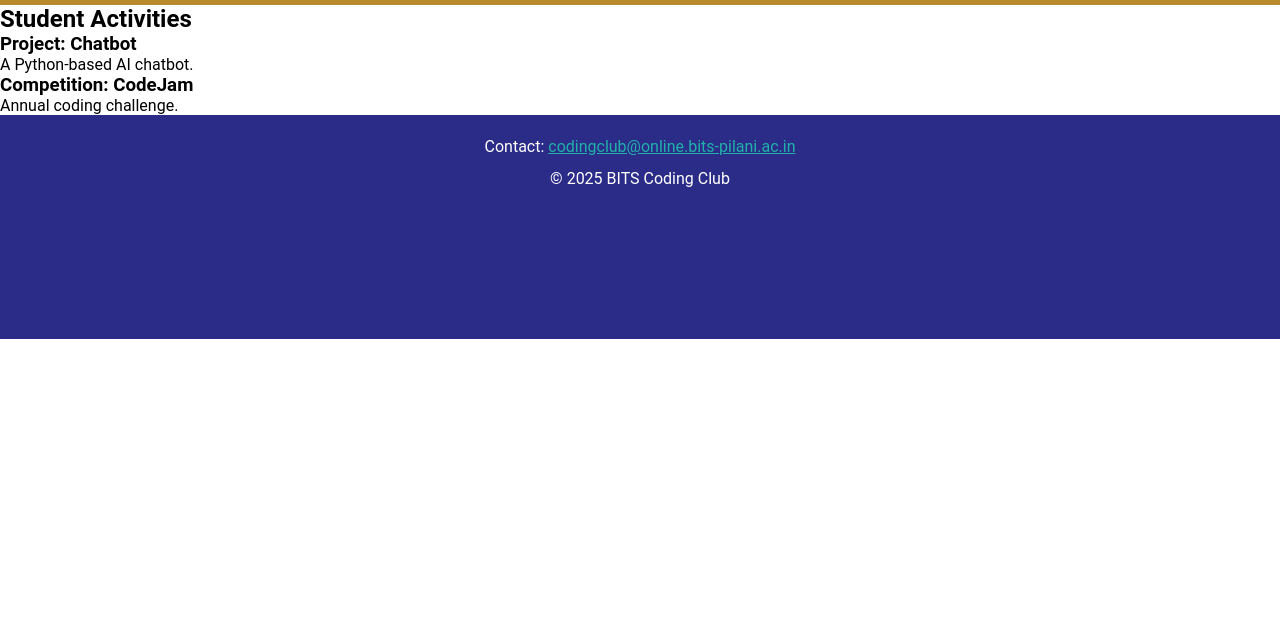
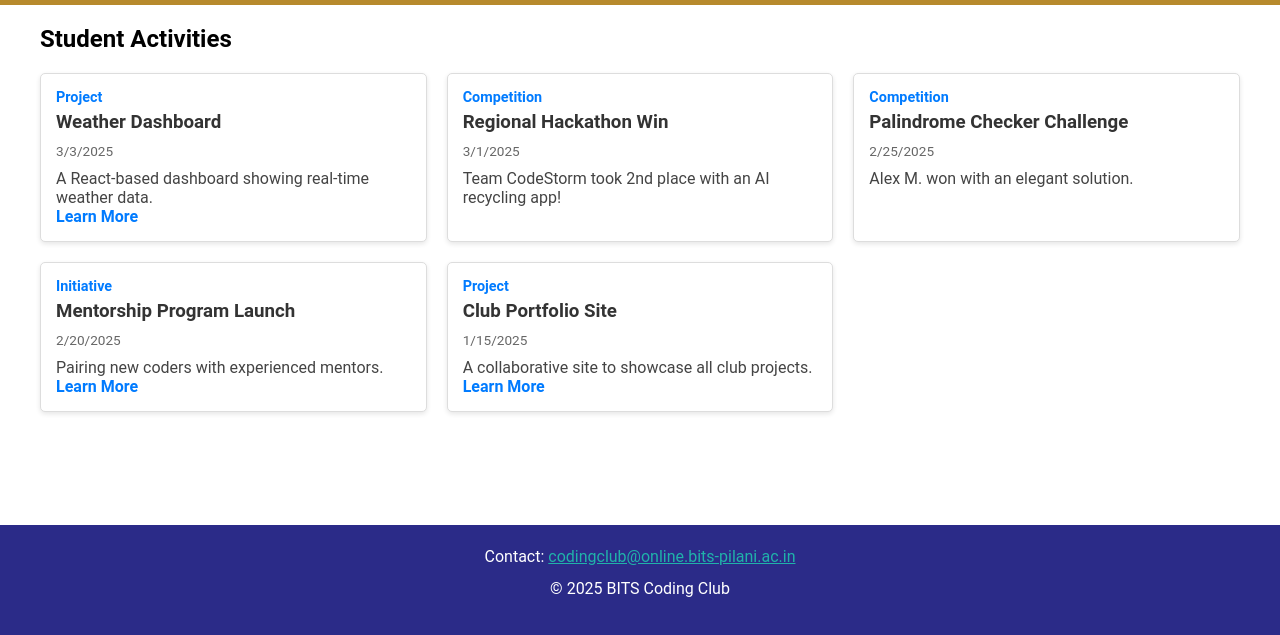
Before and after one commit to mdkamranalam/bits_coding_club_website, a plain HTML site: page activities.html in a window 1280 px wide. Shown: the part 65-700 px from the top of the page. Drawn offline with Linux system fonts and the light colour scheme.

Commit message:
Working on student activites section

```diff
--- a/activities.html
+++ b/activities.html
@@ -6,6 +6,7 @@
     <meta name="viewport" content="width=device-width, initial-scale=1.0">
     <title>BITS Coding Club - Activities</title>
     <link rel="stylesheet" href="assets/css/style.css">
+    <link rel="stylesheet" href="/assets/css/activities-style.css">
     <link rel="stylesheet" href="https://cdnjs.cloudflare.com/ajax/libs/font-awesome/6.7.2/css/all.min.css"
         integrity="sha512-Evv84Mr4kqVGRNSgIGL/F/aIDqQb7xQ2vcrdIwxfjThSH8CSR7PBEakCr51Ck+w+/U6swU2Im1vVX0SVk9ABhg=="
         crossorigin="anonymous" referrerpolicy="no-referrer" />
@@ -35,16 +36,8 @@
 
     <main>
         <section class="activities">
-            <h1>Student Activities</h1>
-            <div class="activity-grid">
-                <div class="activity">
-                    <h3>Project: Chatbot</h3>
-                    <p>A Python-based AI chatbot.</p>
-                </div>
-                <div class="activity">
-                    <h3>Competition: CodeJam</h3>
-                    <p>Annual coding challenge.</p>
-                </div>
+            <h2>Student Activities</h2>
+            <div class="activities-section" id="activities-section"></div>
             </div>
         </section>
     </main>
@@ -54,6 +47,7 @@
         <p>© 2025 BITS Coding Club</p>
     </footer>
 
+    <script src="/assets/js/activities-script.js"></script>
     <script src="assets/js/script.js"></script>
 </body>
 
--- /dev/null
+++ b/assets/css/activities-style.css
@@ -0,0 +1,69 @@
+.activities {
+  margin: 20px 40px;
+  height: 60vh;
+}
+
+.activities-section {
+  display: grid;
+  grid-template-columns: repeat(auto-fit, minmax(300px, 1fr));
+  gap: 20px;
+  margin-top: 20px;
+}
+
+.activity-card {
+  background-color: white;
+  border: 1px solid #ddd;
+  padding: 15px;
+  border-radius: 5px;
+  box-shadow: 0 2px 5px rgba(0, 0, 0, 0.1);
+  transition: transform 0.2s;
+}
+
+.activity-card:hover {
+  transform: translateY(-5px);
+}
+
+.activity-card h3 {
+  margin-bottom: 10px;
+  color: #333;
+}
+
+.activity-card .category {
+  font-size: 0.9em;
+  font-weight: bold;
+  color: #007bff;
+  margin-bottom: 5px;
+}
+
+.activity-card .date {
+  font-size: 0.85em;
+  color: #666;
+  margin-bottom: 10px;
+}
+
+.activity-card p {
+  color: #444;
+}
+
+.activity-card a {
+  color: #007bff;
+  text-decoration: none;
+  font-weight: bold;
+}
+
+.activity-card a:hover {
+  text-decoration: underline;
+}
+
+/* Responsive tweak */
+@media (max-width: 1000px) {
+  .activities {
+    height: auto;
+  }
+}
+
+@media (max-width: 600px) {
+  .activities-section {
+    grid-template-columns: 1fr;
+  }
+}
--- /dev/null
+++ b/assets/js/activities-script.js
@@ -0,0 +1,68 @@
+// Sample data for student activities
+const activitiesData = [
+  {
+    title: "Weather Dashboard",
+    category: "Project",
+    date: "2025-03-03",
+    description: "A React-based dashboard showing real-time weather data.",
+    link: "https://github.com/codingclub/weather-dashboard",
+  },
+  {
+    title: "Regional Hackathon Win",
+    category: "Competition",
+    date: "2025-03-01",
+    description: "Team CodeStorm took 2nd place with an AI recycling app!",
+    link: null,
+  },
+  {
+    title: "Mentorship Program Launch",
+    category: "Initiative",
+    date: "2025-02-20",
+    description: "Pairing new coders with experienced mentors.",
+    link: "mailto:codingclub@example.com?subject=Mentorship",
+  },
+  {
+    title: "Palindrome Checker Challenge",
+    category: "Competition",
+    date: "2025-02-25",
+    description: "Alex M. won with an elegant solution.",
+    link: null,
+  },
+  {
+    title: "Club Portfolio Site",
+    category: "Project",
+    date: "2025-01-15",
+    description: "A collaborative site to showcase all club projects.",
+    link: "https://codingclub.example.com",
+  },
+];
+
+// Function to display activities
+function displayActivities() {
+  const activitiesSection = document.getElementById("activities-section");
+
+  // Sort by date (newest first)
+  activitiesData.sort((a, b) => new Date(b.date) - new Date(a.date));
+
+  // Generate HTML for each activity
+  activitiesSection.innerHTML = activitiesData
+    .map(
+      (item) => `
+      <div class="activity-card">
+        <div class="category">${item.category}</div>
+        <h3>${item.title}</h3>
+        <div class="date">${new Date(item.date).toLocaleDateString()}</div>
+        <p>${item.description}</p>
+        ${
+          item.link
+            ? `<a href="${item.link}" target="_blank">Learn More</a>`
+            : ""
+        }
+      </div>
+    `
+    )
+    .join("");
+}
+
+// Load activities when the page loads
+window.onload = displayActivities;
```
